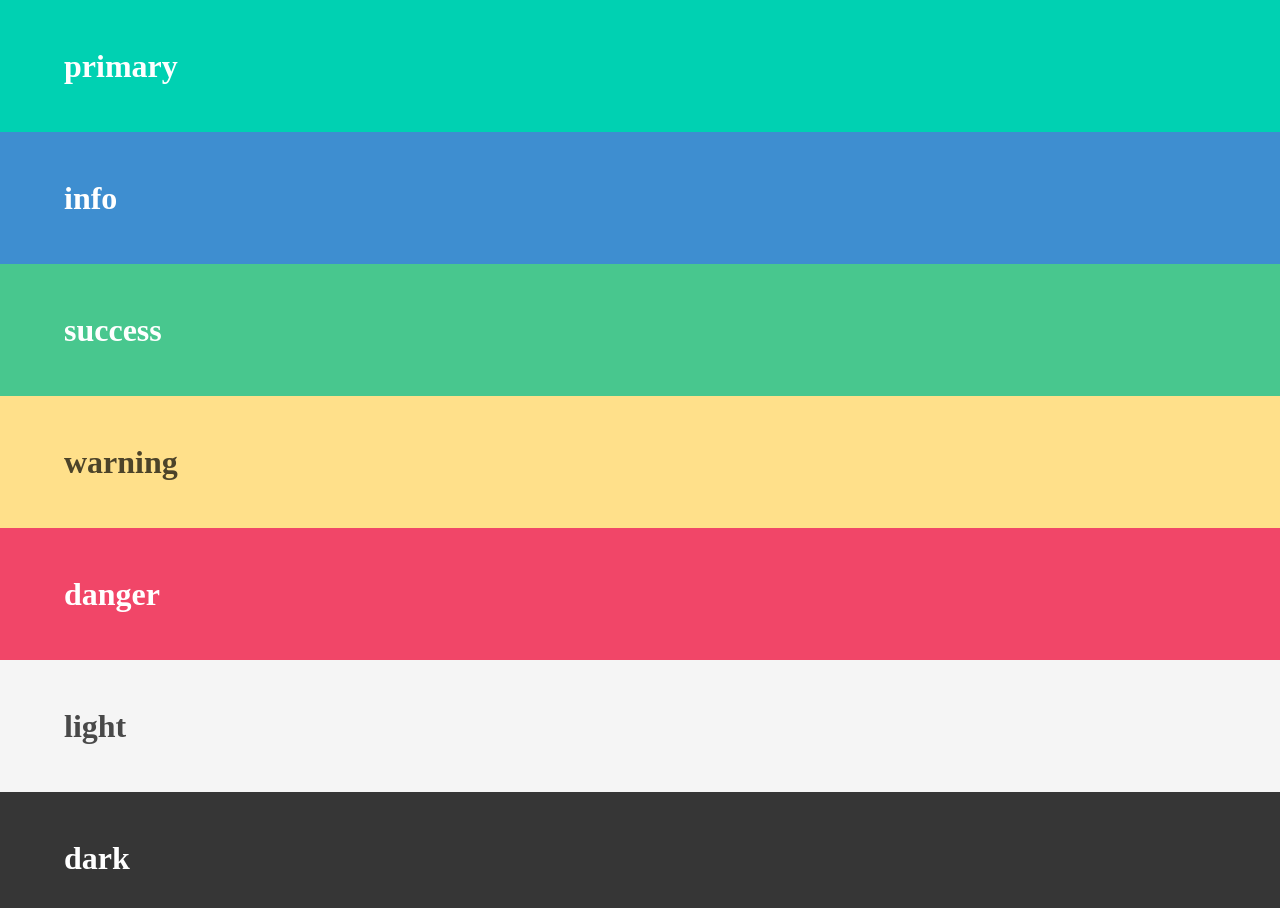
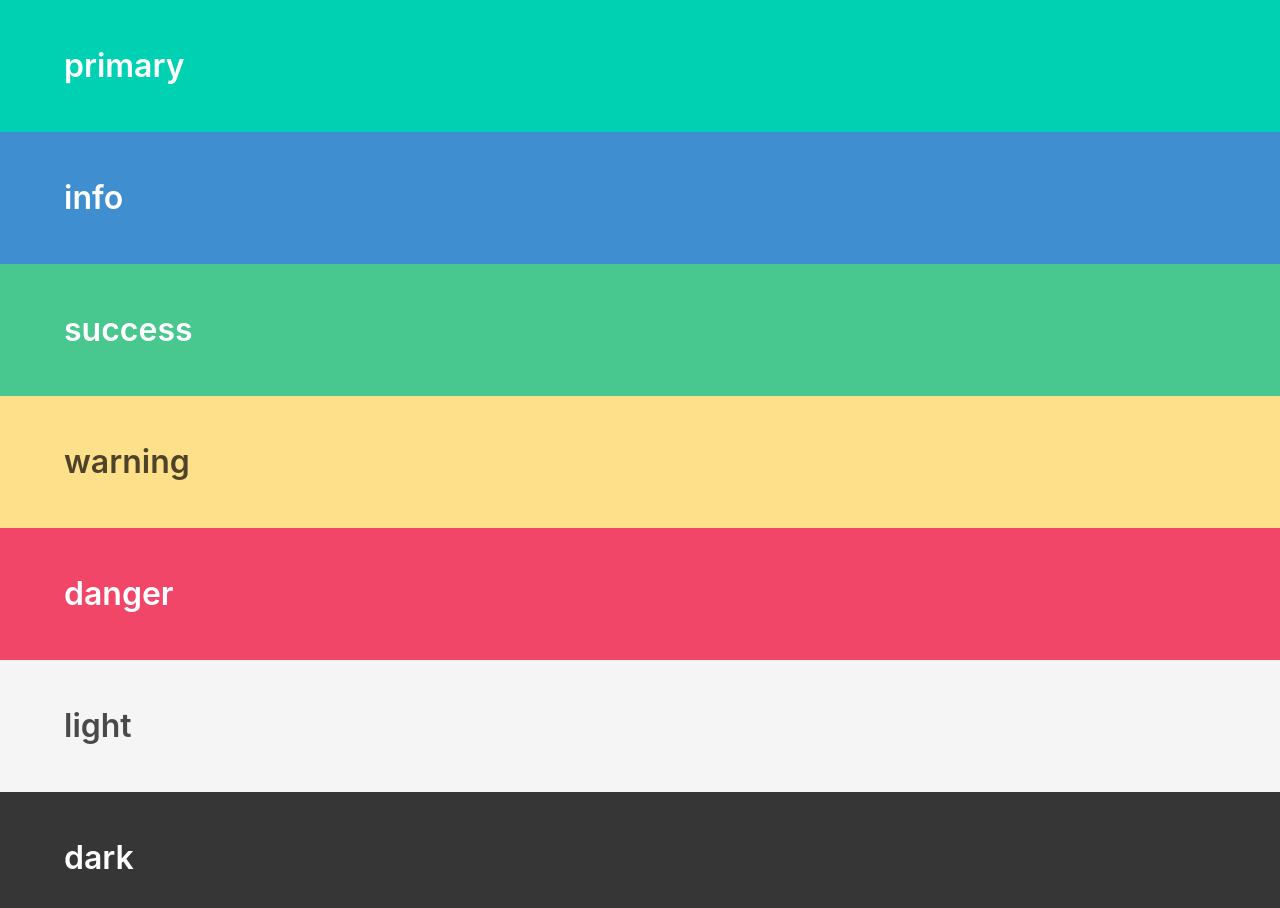
Before and after one commit to cgradwohl/custom-bulma, a website: page index.html in a window 1280 px wide. Drawn offline with nearby package versions, Linux system fonts and the light colour scheme; files that its build step writes are made by us from their sources.

Commit message:
remove typography

```diff
--- a/main.scss
+++ b/main.scss
@@ -54,11 +54,6 @@
 // $link-active: $grey-darker !default;
 // $link-active-border: $grey-dark !default;
 
-// Typography
-$family-primary: 'Cormorant', serif;
-// $family-secondary: $family-sans-serif !default;
-// $family-code: $family-monospace !default;
-
 
 // LEAVE THIS HERE !
 // bulma is pulled in and minified by the gulp build
```
